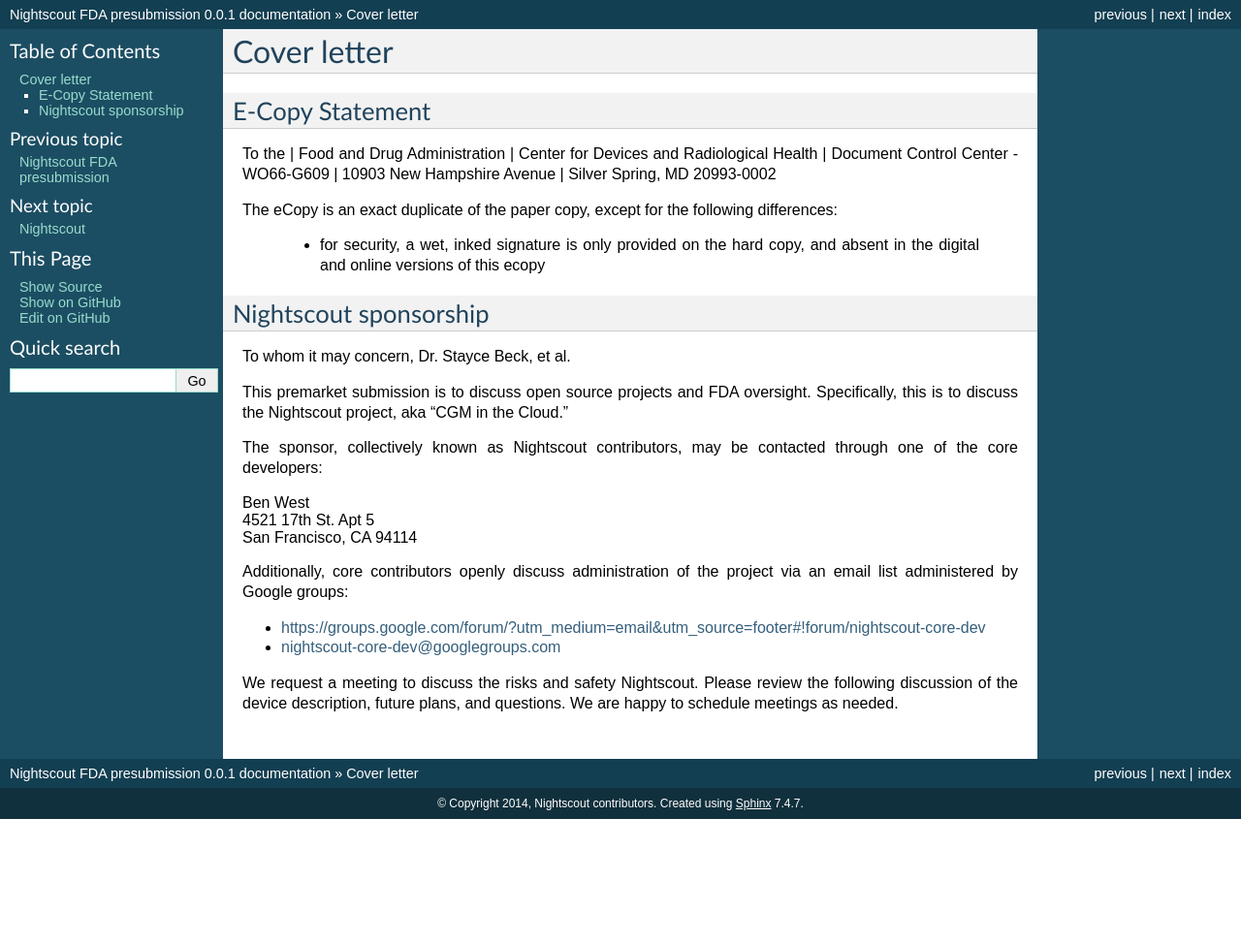
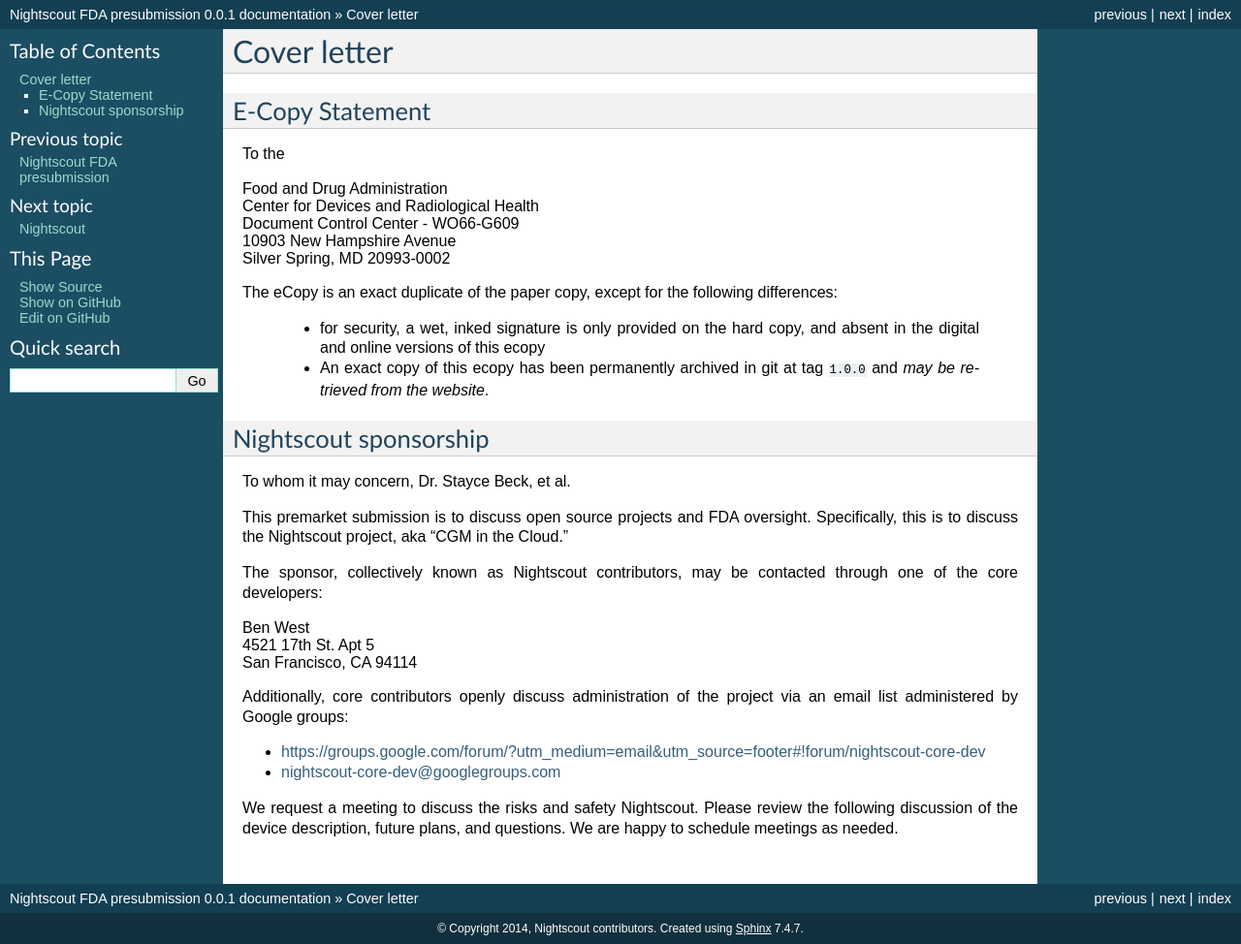
Before and after one commit to nightscout/fda-presubmission, a Sphinx documentation site: the page built from source/00-cover.rst, in a window 1280 px wide. Shown: the whole page at 97% size. Built offline with Sphinx 7.4.7, drawn with Linux system fonts in a browser that asks for light colours; formulas are drawn with MathJax 3; pages that are not in the unit, such as notebooks, are missing from menus; before the commit the page ends 900 px from its top, so only the background shows below that.

Commit message:
tweak cover letter

```diff
--- a/source/00-cover.rst
+++ b/source/00-cover.rst
@@ -6,6 +6,8 @@
 E-Copy Statement
 ----------------
 To the
+
+
 | Food and Drug Administration
 | Center for Devices and Radiological Health
 | Document Control Center - WO66-G609
@@ -17,6 +19,10 @@
   * for security, a wet, inked signature is only provided on the hard
     copy, and absent in the digital and online versions of this ecopy
 
+  * An exact copy of this ecopy has been permanently archived in git
+    at tag ``1.0.0`` and `may be retrieved from the website`.
+
+.. _may be retrieved from the website: https://github.com/nightscout/fda-presubmission/blob/1.0.0/nightscout-fda-presubmission.pdf?raw=true
 
 
 Nightscout sponsorship
```
